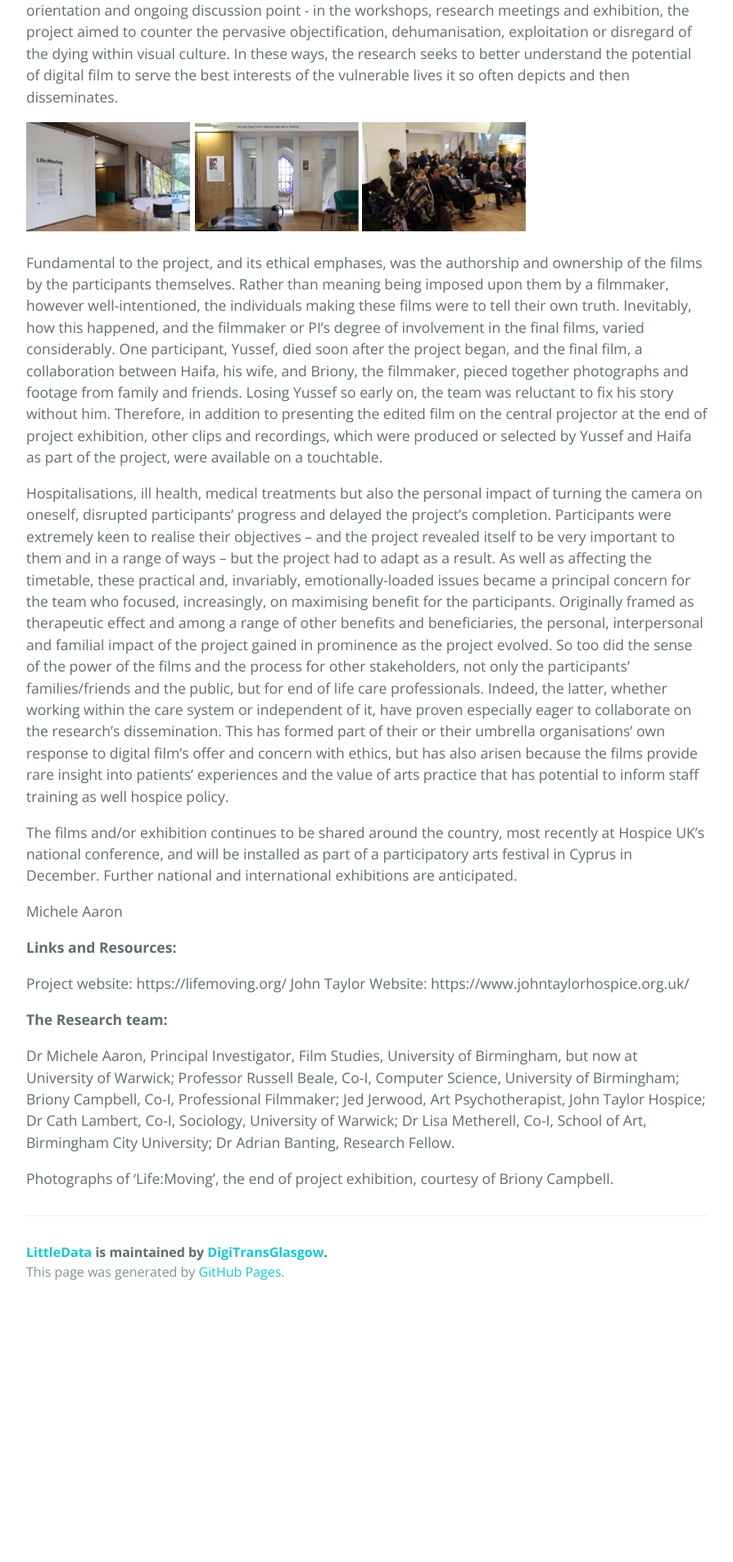
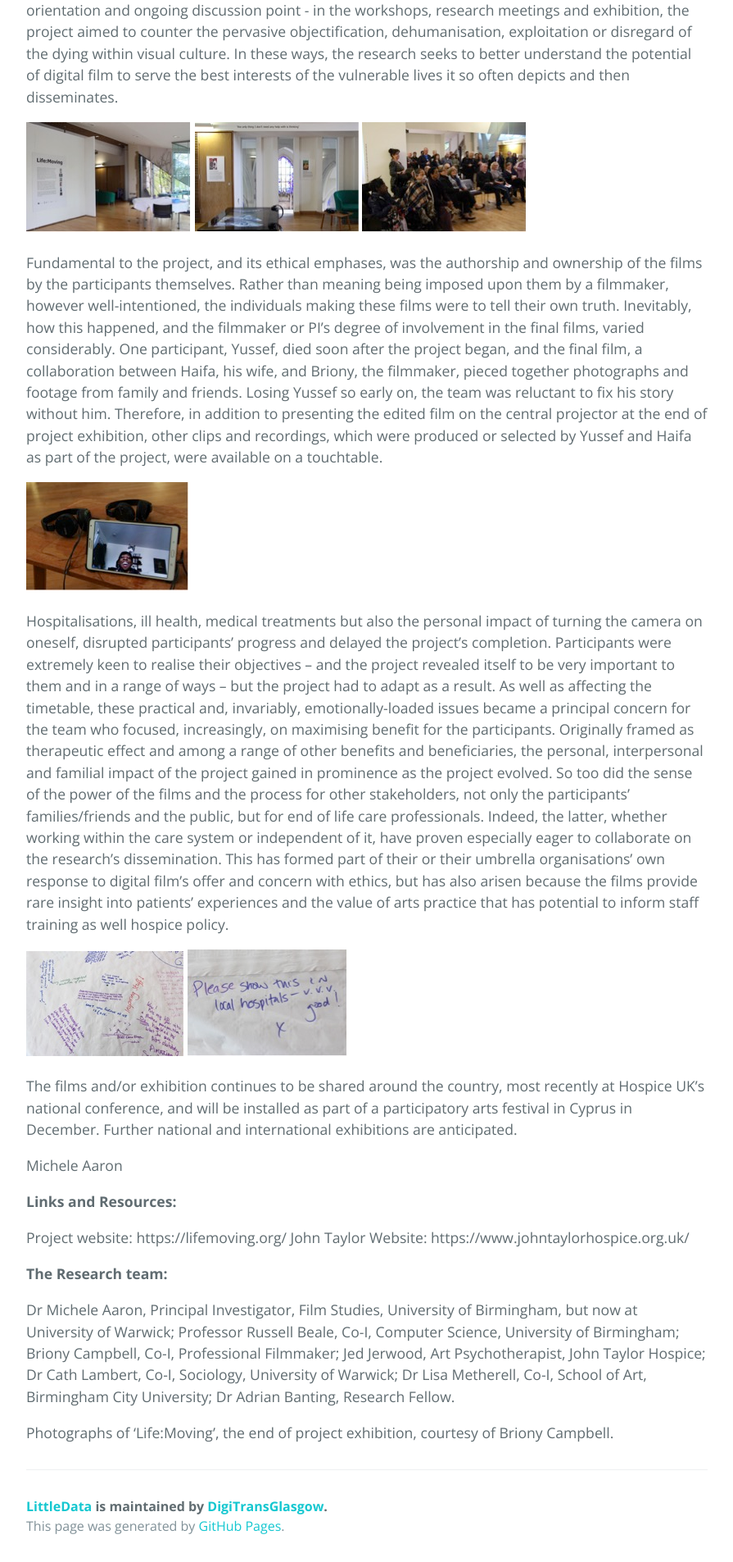
Before and after one commit to DigiTransGlasgow/LittleData, a Jekyll site: the page built from _contributions/18_DigitalTechHumanVulnerability.md, in a window 1280 px wide. Shown: the part 1054-2959 px from the top of the page at 82% size, without its empty margins (192-1087 px from the left). Built offline with Jekyll 4.4.1, drawn with Linux system fonts in a browser that asks for light colours; the repository's description, which GitHub fills in, is left out; before the commit the page ends 2649 px from its top, so only the background shows below that.

Commit message:
Update 18_DigitalTechHumanVulnerability.md

```diff
--- a/_contributions/18_DigitalTechHumanVulnerability.md
+++ b/_contributions/18_DigitalTechHumanVulnerability.md
@@ -14,7 +14,11 @@ The project aimed to challenge society’s misconceptions about terminal illness
 
 Fundamental to the project, and its ethical emphases, was the authorship and ownership of the films by the participants themselves. Rather than meaning being imposed upon them by a filmmaker, however well-intentioned, the individuals making these films were to tell their own truth. Inevitably, how this happened, and the filmmaker or PI’s degree of involvement in the final films, varied considerably. One participant, Yussef, died soon after the project began, and the final film, a collaboration between Haifa, his wife, and Briony, the filmmaker, pieced together photographs and footage from family and friends. Losing Yussef so early on, the team was reluctant to fix his story without him. Therefore, in addition to presenting the edited film on the central projector at the end of project exhibition, other clips and recordings, which were produced or selected by Yussef and Haifa as part of the project, were available on a touchtable.
 
+![image4](Images/EthicalFilm_Image4.jpg)
+
 Hospitalisations, ill health, medical treatments but also the personal impact of turning the camera on oneself, disrupted participants’ progress and delayed the project’s completion. Participants were extremely keen to realise their objectives – and the project revealed itself to be very important to them and in a range of ways – but the project had to adapt as a result. As well as affecting the timetable, these practical and, invariably, emotionally-loaded issues became a principal concern for the team who focused, increasingly, on maximising benefit for the participants. Originally framed as therapeutic effect and among a range of other benefits and beneficiaries, the personal, interpersonal and familial impact of the project gained in prominence as the project evolved. So too did the sense of the power of the films and the process for other stakeholders, not only the participants’ families/friends and the public, but for end of life care professionals. Indeed, the latter, whether working within the care system or independent of it, have proven especially eager to collaborate on the research’s dissemination. This has formed part of their or their umbrella organisations’ own response to digital film’s offer and concern with ethics, but has also arisen because the films provide rare insight into patients’ experiences and the value of arts practice that has potential to inform staff training as well hospice policy.
+
+ ![image5](Images/EthicalFilm_Image5.jpg) ![image6](Images/EthicalFilm_Image6.jpg)
 
 The films and/or exhibition continues to be shared around the country, most recently at Hospice UK’s national conference, and will be installed as part of a participatory arts festival in Cyprus in December. Further national and international exhibitions are anticipated.
 
```
